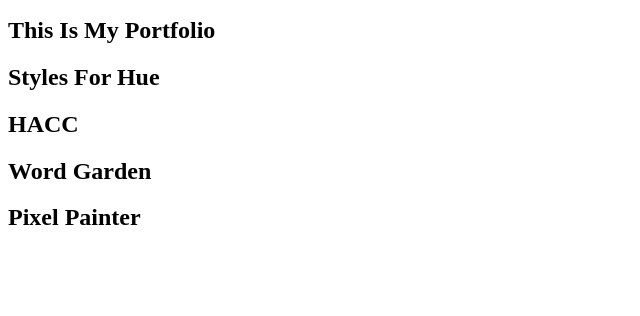
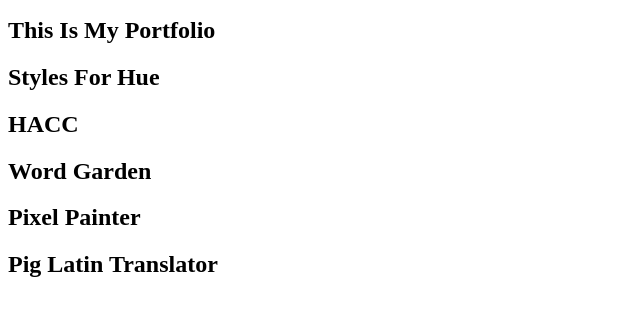
Before and after one commit to herrolisa/herrolisa.github.io, a plain HTML site: page index.html in a window 1280 px wide. Shown: the part 110-426 px from the top of the page, without its empty margins (0-640 px from the left). Drawn offline with Linux system fonts and the light colour scheme.

Commit message:
add additional portfolio card

```diff
--- a/index.html
+++ b/index.html
@@ -24,6 +24,9 @@
     <div class="portfolio-card">
       <h2>Pixel Painter</h2>
     </div>
+    <div class="portfolio-card">
+      <h2>Pig Latin Translator</h2>
+    </div>
   </div>
 </body>
 </html>
```
